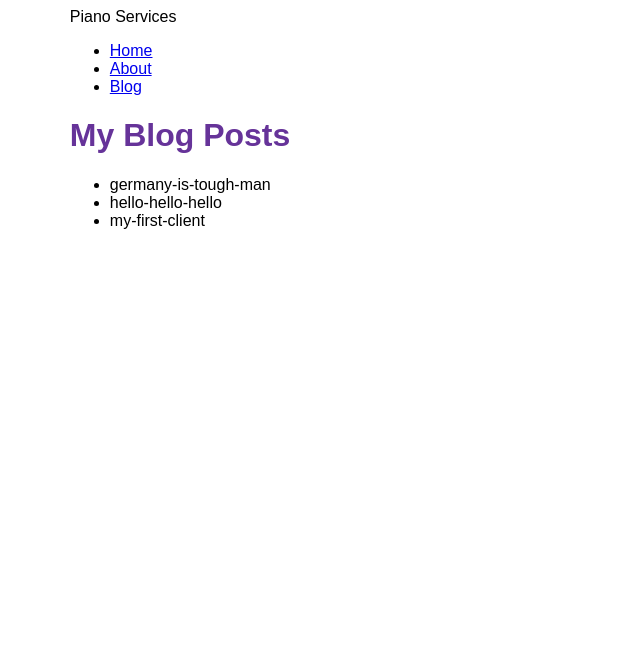
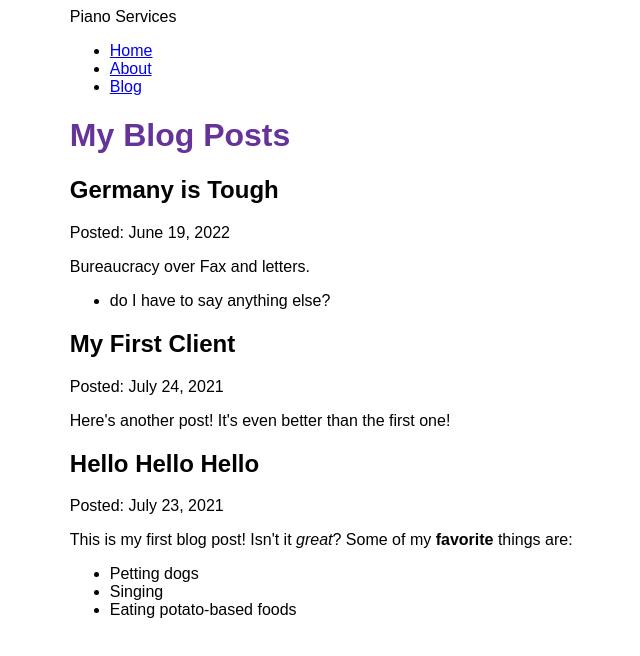
Before and after one commit to Joeffison/piano-services, a Gatsby site: page /blog in a window 1280 px wide. Shown: the whole page, without its empty margins (191-831 px from the left). Built offline with nearby package versions, Linux system fonts and the light colour scheme; Gatsby itself is replaced by a stand-in of ours.

Commit message:
Finished Gatsby Tutorial Part 5

```diff
--- a/blog/germany-is-tough-man.mdx
+++ b/blog/germany-is-tough-man.mdx
@@ -0,0 +1,8 @@
+---
+title: "Germany is Tough"
+date: "2022-06-19"
+author: "Joeffison"
+---
+
+Bureaucracy over Fax and letters.
+- do I have to say anything else?
--- a/blog/hello-hello-hello.mdx
+++ b/blog/hello-hello-hello.mdx
@@ -0,0 +1,11 @@
+---
+title: "Hello Hello Hello"
+date: "2021-07-23"
+author: "Gatsby"
+---
+
+This is my first blog post! Isn't it *great*?
+Some of my **favorite** things are:
+* Petting dogs
+* Singing
+* Eating potato-based foods
--- a/blog/my-first-client.mdx
+++ b/blog/my-first-client.mdx
@@ -0,0 +1,7 @@
+---
+title: "My First Client"
+date: "2021-07-24"
+author: "Gatsby"
+---
+
+Here's another post! It's even better than the first one!
--- a/gatsby-config.js
+++ b/gatsby-config.js
@@ -5,6 +5,7 @@
   },
   plugins: [
     "gatsby-plugin-image",
+    "gatsby-plugin-mdx",
     "gatsby-plugin-sass",
     "gatsby-plugin-sharp",
     {
--- a/src/pages/blog.js
+++ b/src/pages/blog.js
@@ -1,33 +1,46 @@
 import * as React from "react"
 import { graphql } from "gatsby"
+import { MDXRenderer } from "gatsby-plugin-mdx"
 
 import Layout from "../components/layout/layout"
 
 const BlogPage = ({ data }) => {
   return (
     <Layout pageTitle="My Blog Posts">
-      <ul>
-      {
-        data.allFile.nodes.map(node => (
-          <li key={node.name}>
-            {node.name}
-          </li>
-        ))
-      }
-      </ul>
+    {
+      data.allMdx.nodes.map(node => (
+        <article key={node.id}>
+          <h2>{node.frontmatter.title}</h2>
+          <p>Posted: {node.frontmatter.date}</p>
+          <MDXRenderer>
+            {node.body}
+          </MDXRenderer>
+        </article>
+      ))
+    }
     </Layout>
   )
 }
 
 export const query = graphql`
-  query {
-    allFile(filter: {sourceInstanceName: {eq: "blog"}}) {
-      nodes {
-        name
-        sourceInstanceName
+{
+  allMdx(sort: {fields: frontmatter___date, order: DESC}) {
+    nodes {
+      frontmatter {
+        author
+        date(formatString: "LL")
+        title
+      }
+      id
+      body
+      parent {
+        ... on File {
+          modifiedTime(formatString: "LL")
+        }
       }
     }
   }
+}
 `
 
 export default BlogPage
```
Also changed, not shown: package.json (+5 -2 lines), 1 other file.
